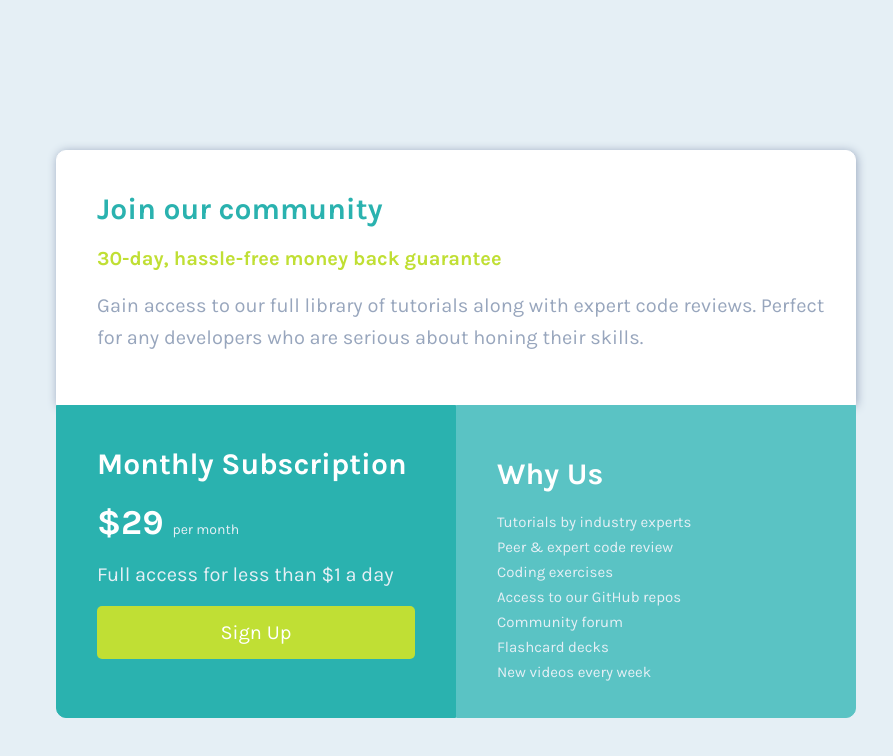
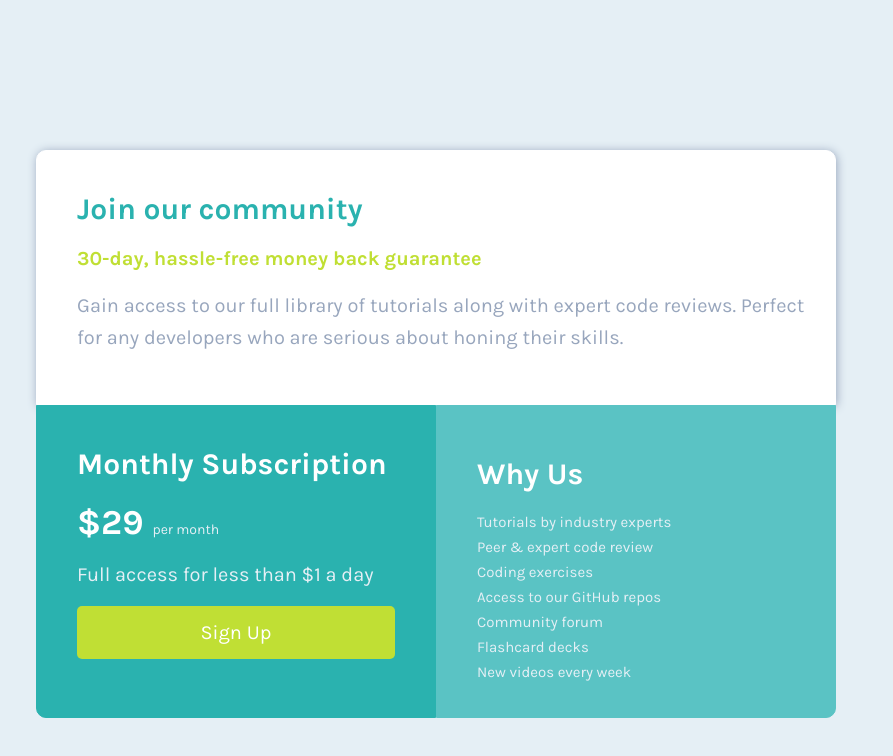
Before and after one commit to CarlPericles18/Single-price-PJ, a plain HTML site: page index.html in a window 1280 px wide. Shown: the whole page, without its empty margins (4-897 px from the left). Drawn offline with Linux system fonts and the light colour scheme.

Commit message:
new, again

```diff
--- a/style.css
+++ b/style.css
@@ -129,7 +129,7 @@ body{
    .main-container{
        display: grid;
        grid-template-columns: 1fr 1fr 1fr;
-       margin: 150px 20px  400px auto;
+       margin: 150px 40px  400px auto;
        max-width: 1200px;
        min-width: 910px;
 
```
